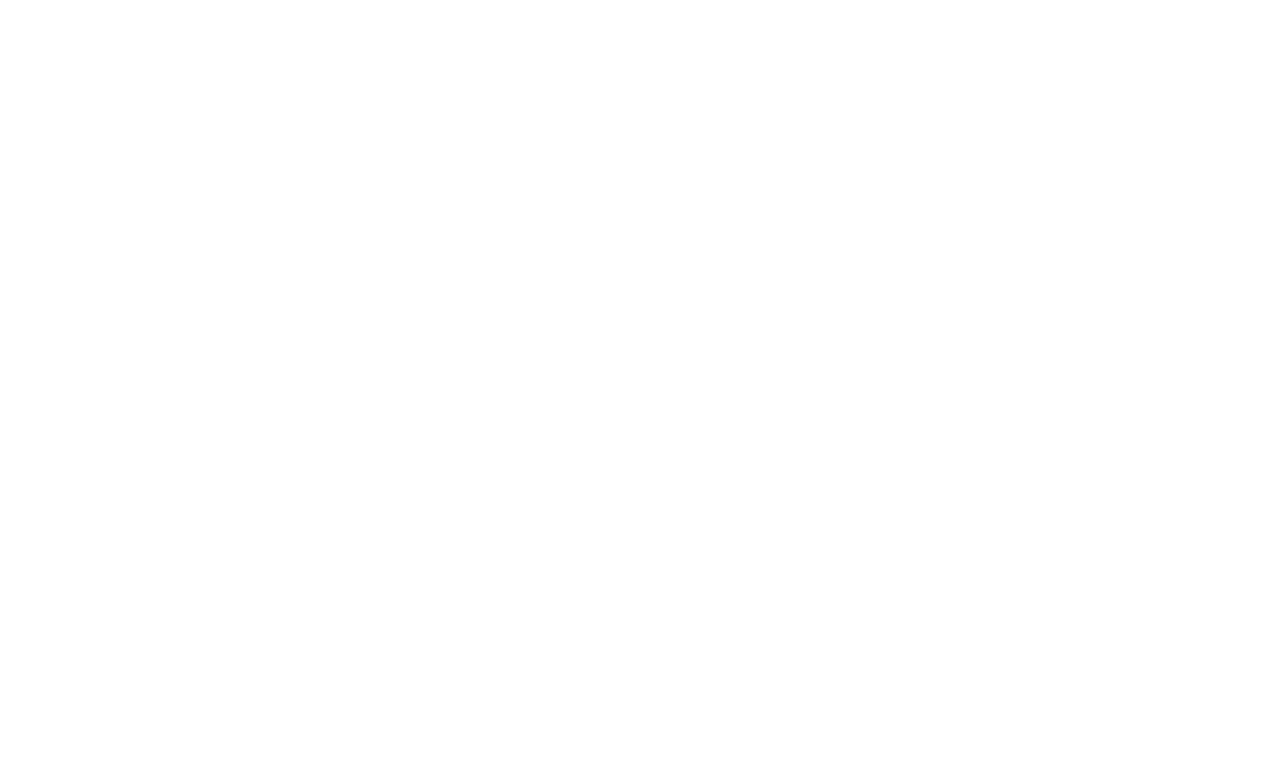
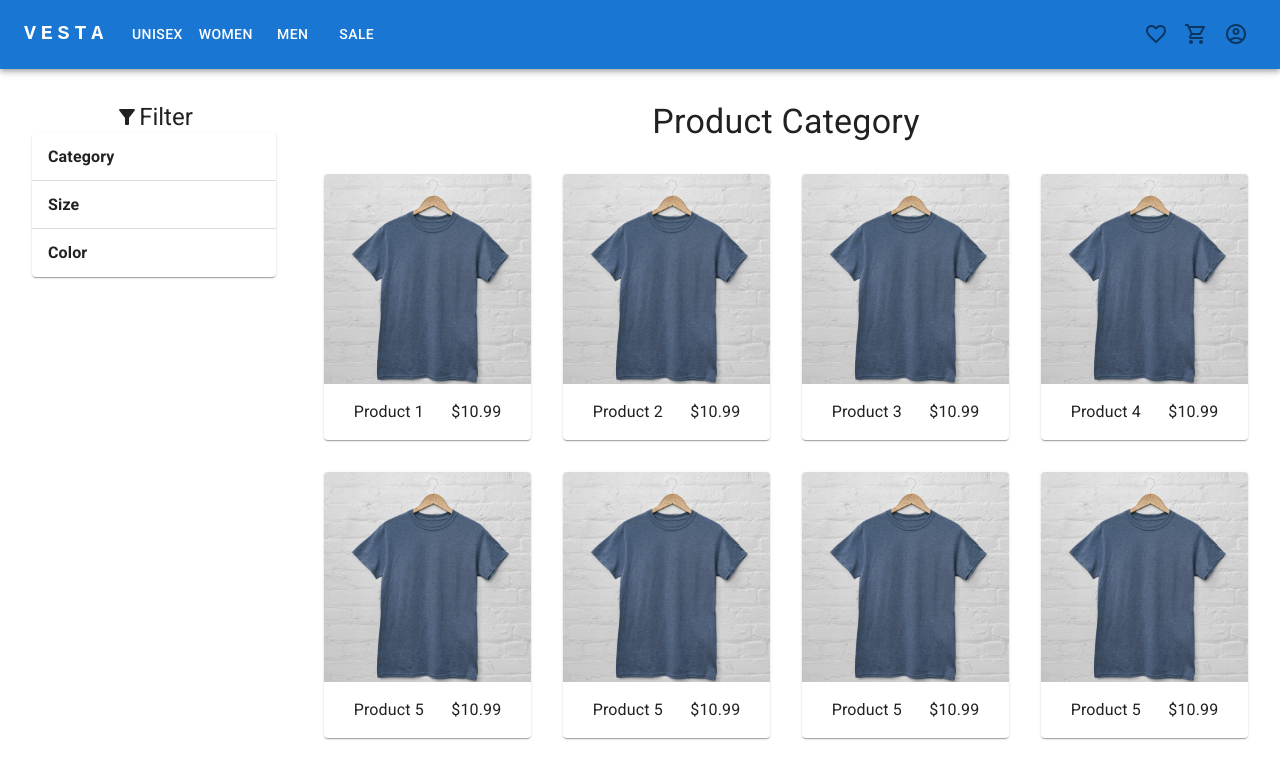
Before and after one commit to emilio-fv/e-commerce, a React (Create React App) app in the folder client/: page /products in a window 1280 px wide. Before the commit this address had no page. Shown: the top 768 px of the page. Built offline with nearby package versions, Linux system fonts and the light colour scheme.

Commit message:
Products view

```diff
--- a/client/src/App.jsx
+++ b/client/src/App.jsx
@@ -2,6 +2,7 @@
 import { Routes,Route } from 'react-router-dom';
 import LoginReg from './views/LoginReg';
 import Homepage from './views/Homepage';
+import Products from './views/Products';
 import './App.css';
 
 function App() {
@@ -9,6 +10,7 @@
     <>
     <Routes>
       <Route path='/' element={ <Homepage /> }/>
+      <Route path='/products' element={ <Products /> }/>
       <Route path='/loginreg' element={ <LoginReg /> }/>
     </Routes>
     </>
--- /dev/null
+++ b/client/src/components/FilterMenu.jsx
@@ -0,0 +1,136 @@
+import React from "react";
+import { Box, Typography, Accordion, AccordionSummary, AccordionDetails, FormControl, FormControlLabel, Checkbox } from "@mui/material";
+import FilterAltIcon from '@mui/icons-material/FilterAlt';
+
+const FilterMenu = (props) => {
+  return(
+    <>
+        <Box sx={{ my: '2rem', mx: '2rem', height: '80%' }}>
+            <Box sx={{ display: 'flex', justifyContent: 'center', alignItems: 'center' }}>
+                <FilterAltIcon fontSize="medium"/>
+                <Typography variant="h5">Filter</Typography>
+            </Box>
+            <form action="">
+                <Accordion>
+                    <AccordionSummary>
+                        <Typography sx={{ fontWeight: 'bold' }}>Category</Typography>
+                    </AccordionSummary>
+                    <AccordionDetails>
+                        <FormControl>
+                            <FormControlLabel
+                                control={
+                                    <Checkbox name="unisex"/>
+                                }
+                                label="Unisex"
+                            />
+                        </FormControl>
+                        <FormControl>
+                            <FormControlLabel
+                                control={
+                                    <Checkbox name="women"/>
+                                }
+                                label="Women"
+                            />
+                        </FormControl>
+                        <FormControl>
+                            <FormControlLabel
+                                control={
+                                    <Checkbox name="men"/>
+                                }
+                                label="Men"
+                            />
+                        </FormControl>
+                        <FormControl>
+                            <FormControlLabel
+                                control={
+                                    <Checkbox name="sale"/>
+                                }
+                                label="Sale"
+                            />
+                        </FormControl>
+                    </AccordionDetails>
+                </Accordion>
+                <Accordion>
+                    <AccordionSummary>
+                        <Typography sx={{ fontWeight: 'bold' }}>Size</Typography>
+                    </AccordionSummary>
+                    <AccordionDetails>
+                        <FormControl>
+                            <FormControlLabel
+                                control={
+                                    <Checkbox name="x-large"/>
+                                }
+                                label="X-Large"
+                            />
+                        </FormControl>
+                        <FormControl>
+                            <FormControlLabel
+                                control={
+                                    <Checkbox name="large"/>
+                                }
+                                label="Large"
+                            />
+                        </FormControl>
+                        <FormControl>
+                            <FormControlLabel
+                                control={
+                                    <Checkbox name="medium"/>
+                                }
+                                label="Medium"
+                            />
+                        </FormControl>
+                        <FormControl>
+                            <FormControlLabel
+                                control={
+                                    <Checkbox name="small"/>
+                                }
+                                label="Small"
+                            />
+                        </FormControl>
+                    </AccordionDetails>
+                </Accordion>
+                <Accordion>
+                    <AccordionSummary>
+                        <Typography sx={{ fontWeight: 'bold' }}>Color</Typography>
+                    </AccordionSummary>
+                    <AccordionDetails>
+                        <FormControl>
+                            <FormControlLabel
+                                control={
+                                    <Checkbox name="black"/>
+                                }
+                                label="Black"
+                            />
+                        </FormControl>
+                        <FormControl>
+                            <FormControlLabel
+                                control={
+                                    <Checkbox name="white"/>
+                                }
+                                label="White"
+                            />
+                        </FormControl>
+                        <FormControl>
+                            <FormControlLabel
+                                control={
+                                    <Checkbox name="grey"/>
+                                }
+                                label="Grey"
+                            />
+                        </FormControl>
+                        <FormControl>
+                            <FormControlLabel
+                                control={
+                                    <Checkbox name="red"/>
+                                }
+                                label="Red"
+                            />
+                        </FormControl>
+                    </AccordionDetails>
+                </Accordion>
+            </form>
+        </Box>
+    </>
+  )
+}
+export default FilterMenu ;
--- /dev/null
+++ b/client/src/components/ProductsDisplay.jsx
@@ -0,0 +1,78 @@
+import React from "react";
+import { Box, Typography, Grid, Card, CardActionArea, CardMedia, CardContent } from "@mui/material";
+import productImage from "../images/blue-t-shirt.jpg"
+
+const ExampleProducts = [
+    {
+      name: "Product 1",
+      price: 10.99,
+      src: "../images/blue-t-shirt.jpg"
+    },
+    {
+      name: "Product 2",
+      price: 10.99
+    },
+    {
+      name: "Product 3",
+      price: 10.99
+    },
+    {
+      name: "Product 4",
+      price: 10.99
+    },
+    {
+      name: "Product 5",
+      price: 10.99
+    },
+    {
+      name: "Product 5",
+      price: 10.99
+    },
+    {
+      name: "Product 5",
+      price: 10.99
+    },
+    {
+      name: "Product 5",
+      price: 10.99
+    },
+    {
+      name: "Product 5",
+      price: 10.99
+    }
+  ];
+
+const ProductsDisplay = (props) => {
+  return(
+    <>
+        <Box sx={{ mr: '2rem', mb: '2rem' }}>
+            <Box sx={{ my: '2rem' }}>
+                <Typography variant="h4" align="center">Product Category</Typography>
+            </Box>
+            <Grid container spacing={4}>
+                {
+                    ExampleProducts.map((product, index) => (
+                        <Grid item md={3} key={index}>
+                            <Card>
+                                <CardActionArea>
+                                <CardMedia
+                                    component="img"
+                                    alt="Product image"
+                                    height="210"
+                                    src={ productImage }
+                                />
+                                <CardContent sx={{ display: 'flex', justifyContent: 'space-around' }}>
+                                    <Typography>{ product.name }</Typography>
+                                    <Typography>${ product.price }</Typography>
+                                </CardContent>
+                                </CardActionArea>
+                            </Card>
+                        </Grid>
+                    ))
+                }
+            </Grid>
+        </Box>
+    </>
+  )
+}
+export default ProductsDisplay ;
--- a/client/src/views/Homepage.jsx
+++ b/client/src/views/Homepage.jsx
@@ -32,7 +32,7 @@
 const Homepage = (props) => {
   return(
     <>
-    <CssBaseline/>
+      <CssBaseline/>
       <Navbar />
       <main>
 {/* TODO: Opening banner */}
--- a/client/src/views/Products.jsx
+++ b/client/src/views/Products.jsx
@@ -1,8 +1,26 @@
 import React from "react";
+import Navbar from "../components/Navbar";
+import Footer from "../components/Footer";
+import FilterMenu from "../components/FilterMenu";
+import ProductsDisplay from "../components/ProductsDisplay";
+import { CssBaseline, Grid } from '@mui/material';
 
 const Products = (props) => {
   return(
     <>
+      <CssBaseline />
+      <Navbar />
+      <main>
+          <Grid container spacing={2}>
+            <Grid item xs={3}>
+              <FilterMenu />
+            </Grid>
+            <Grid item xs={9}>
+              <ProductsDisplay />
+            </Grid>
+          </Grid>
+      </main>
+      <Footer />
     </>
   )
 }
```
